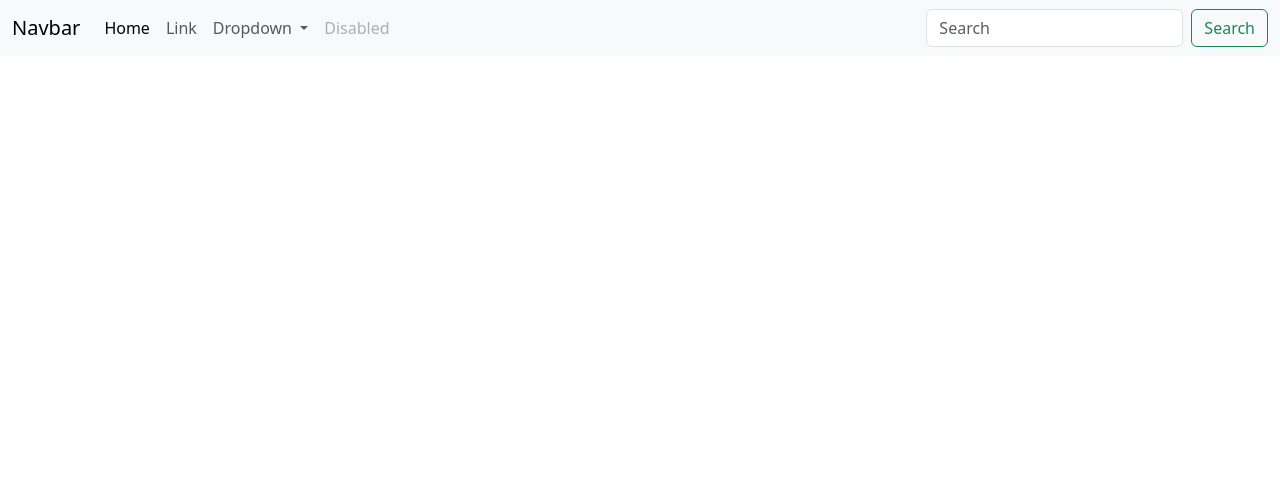
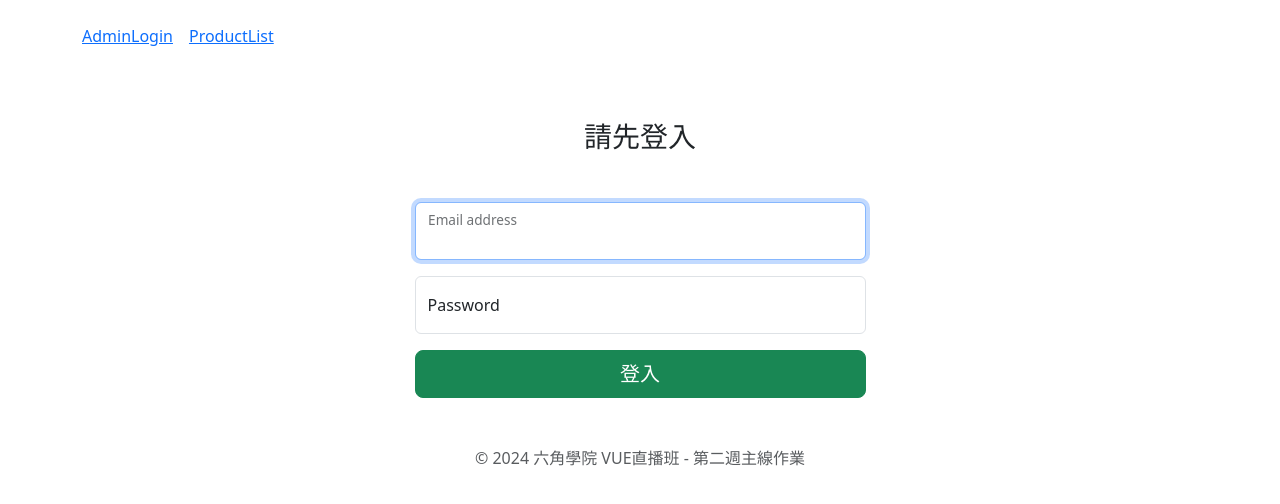
Before and after one commit to PinyiW0/2024vueProject, a Vue app: page /#/LoginView in a window 1280 px wide. Shown: the top 504 px of the page. Built offline with nearby package versions, Linux system fonts and the light colour scheme; what vue-loading-overlay, vue-sweetalert2 would draw is missing.

Commit message:
docs: 🧸 新增第二週主線範圍

```diff
--- a/src/App.vue
+++ b/src/App.vue
@@ -1,47 +1,23 @@
-<script setup>
+<script>
 import { RouterLink, RouterView } from 'vue-router'
 import HelloWorld from './components/HelloWorld.vue'
+export default {
+  mounted() {
+    console.log(this.$bs)
+  }
+}
 </script>
 
 <template>
   <header>
-    <nav class="navbar navbar-expand-lg bg-body-tertiary">
-    <div class="container-fluid">
-      <a class="navbar-brand" href="#">Navbar</a>
-      <button class="navbar-toggler" type="button" data-bs-toggle="collapse" data-bs-target="#navbarSupportedContent" aria-controls="navbarSupportedContent" aria-expanded="false" aria-label="Toggle navigation">
-        <span class="navbar-toggler-icon"></span>
-      </button>
-      <div class="collapse navbar-collapse" id="navbarSupportedContent">
-        <ul class="navbar-nav me-auto mb-2 mb-lg-0">
-          <li class="nav-item">
-            <a class="nav-link active" aria-current="page" href="#">Home</a>
-          </li>
-          <li class="nav-item">
-            <a class="nav-link" href="#">Link</a>
-          </li>
-          <li class="nav-item dropdown">
-            <a class="nav-link dropdown-toggle" href="#" role="button" data-bs-toggle="dropdown" aria-expanded="false">
-              Dropdown
-            </a>
-            <ul class="dropdown-menu">
-              <li><a class="dropdown-item" href="#">Action</a></li>
-              <li><a class="dropdown-item" href="#">Another action</a></li>
-              <li><hr class="dropdown-divider"></li>
-              <li><a class="dropdown-item" href="#">Something else here</a></li>
-            </ul>
-          </li>
-          <li class="nav-item">
-            <a class="nav-link disabled" aria-disabled="true">Disabled</a>
-          </li>
-        </ul>
-        <form class="d-flex" role="search">
-          <input class="form-control me-2" type="search" placeholder="Search" aria-label="Search">
-          <button class="btn btn-outline-success" type="submit">Search</button>
-        </form>
+   <div class="container">
+        <nav class="my-4">
+          <!-- <RouterLink class="me-3 my-3" to="/">Home</RouterLink>
+          <RouterLink class="me-3 my-3" to="/about">About</RouterLink> -->
+          <RouterLink class="me-3 my-3" to="/LoginView">AdminLogin</RouterLink>
+          <RouterLink to="/productList">ProductList</RouterLink>
+        </nav>
       </div>
-    </div>
-  </nav>
-
   </header>
 
   <RouterView />
--- a/src/main.js
+++ b/src/main.js
@@ -1,5 +1,5 @@
 import './assets/scss/all.scss'
-import 'bootstrap'
+import * as bootstrap from 'bootstrap'
 
 import { createApp } from 'vue'
 import { createPinia } from 'pinia'
@@ -23,5 +23,6 @@ app.use(router)
 app.use(VueAxios, axios)
 app.use(VueSweetalert2)
 app.use(LoadingPlugin)
+app.config.globalProperties.$bs = bootstrap
 
 app.mount('#app')
--- a/src/router/index.js
+++ b/src/router/index.js
@@ -1,9 +1,20 @@
 import { createRouter, createWebHashHistory } from 'vue-router'
-// import HomeView from '../views/HomeView.vue'
+import LoginView from '../views/admin/LoginView.vue';
+import ProductList from '../views/admin/ProductListView.vue';
 
 const router = createRouter({
   history: createWebHashHistory(import.meta.env.BASE_URL),
   routes: [
+    {
+      path: '/LoginView',
+      name: 'LoginView',
+      component: () => import('../views/admin/LoginView.vue')
+    },
+    {
+      path: '/ProductList',
+      name: 'ProductListView',
+      component: () => import('../views/admin/ProductListView.vue')
+    }
     // {
     //   path: '/',
     //   name: 'home',
--- /dev/null
+++ b/src/views/admin/LoginView.vue
@@ -0,0 +1,74 @@
+<template>
+  <div id="app">
+    <div class="container">
+      <div class="row justify-content-center">
+        <h1 class="h3 my-5 font-weight-normal text-center">
+          請先登入
+        </h1>
+        <div class="col-8 col-md-6 col-xl-5">
+          <form id="form" class="form-signin" @submit.prevent="login">
+            <div class="form-floating mb-3">
+              <input type="email" class="form-control" v-model="user.username" id="username"
+                placeholder="name@example.com" required autofocus>
+              <label for="username">Email address</label>
+            </div>
+            <div class="form-floating">
+              <input type="password" class="form-control" v-model="user.password" id="password" placeholder="Password"
+                required>
+              <label for="password">Password</label>
+            </div>
+            <button class="btn btn-lg btn-success w-100 mt-3" type="submit">
+              登入
+            </button>
+          </form>
+        </div>
+      </div>
+      <p class="mt-5 mb-3 text-muted text-center">
+        &copy; 2024 六角學院 VUE直播班 - 第二週主線作業
+      </p>
+    </div>
+  </div>
+</template>
+
+
+<script>
+import { RouterView } from 'vue-router'
+const { VITE_URL, VITE_PATH } = import.meta.env
+export default {
+  data() {
+    return {
+      user: {
+        "username": '',
+        "password": '',
+      }
+    };
+  },
+  methods: {
+    login() {
+      this.axios.post(`${VITE_URL}V2/admin/signin`, this.user)
+        .then((res) => {
+          if (!res) {
+            alert('不得填入空資訊');
+            return;
+          }
+
+          if (res.status === 200) {
+            //使用解構方式取出 token 和有效時間資料
+            const { token, expired } = res.data;
+            //儲存在 cookie 裡面
+            document.cookie = `leleToken=${token}; expires=${new Date(expired)};`;
+            //顯示登入成功
+            window.alert('登入成功');
+            //切換分頁
+            this.$router.push({ name: 'ProductListView' });
+          } else {
+            this.$message.error('登入失敗');
+          }
+        })
+        .catch((err) => {
+          alert(err.response.data.message);
+        });
+    },
+  },
+}
+</script>
--- /dev/null
+++ b/src/views/admin/ProductListView.vue
@@ -0,0 +1,128 @@
+<template>
+  <main>
+    <div id="app">
+      <div class="container">
+        <div class="row py-3">
+          <div class="col-md-6">
+            <h1>產品列表</h1>
+            <table class="table table-hover mt-4">
+              <thead>
+                <tr>
+                  <th width="150">產品名稱</th>
+                  <th width="120">
+                    原價
+                  </th>
+                  <th width="120">
+                    售價
+                  </th>
+                  <th width="150">
+                    是否啟用
+                  </th>
+                  <th width="120">
+                    查看細節
+                  </th>
+                </tr>
+              </thead>
+              <tbody>
+                <tr v-for="(item) in products" :key="item.id">
+                  <td width="150">{{ item.title }}</td>
+                  <td width="120">
+                    {{ item.origin_price }}
+                  </td>
+                  <td width="120">
+                    {{ item.price }}
+                  </td>
+                  <td width="150">
+                    <span v-if="item.is_enabled" class="text-success">啟用</span>
+                    <span v-else>未啟用</span>
+                  </td>
+                  <td width="120">
+                    <button @click="tempProduct = item" type="button" class="btn btn-primary">查看細節</button>
+                  </td>
+                </tr>
+              </tbody>
+            </table>
+            <p>目前有 <span>{{ products.length }}</span> 項產品</p>
+          </div>
+          <div class="col-md-6">
+            <h2>單一產品細節</h2>
+            <template v-if="tempProduct.title">
+              <div class="card mb-3">
+                <img :src="tempProduct.imageUrl" class="card-img-top primary-image" alt="主圖">
+                <div class="card-body">
+                  <h5 class="card-title">
+                    {{ tempProduct.title }}
+                    <span class="badge bg-primary ms-2">{{ tempProduct.category }}</span>
+                  </h5>
+                  <p class="card-text">商品描述：{{ tempProduct.description }}</p>
+                  <p class="card-text">商品內容：{{ tempProduct.content }}</p>
+                  <div class="d-flex">
+                    <p class="card-text me-2">{{ tempProduct.price }}</p>
+                    <p class="card-text text-secondary"><del>{{ tempProduct.origin_price }}</del></p>
+                    元 / {{ tempProduct.unit }}
+                  </div>
+                </div>
+              </div>
+              <template>
+                <span v-for="(img, id) in tempProduct.imagesUrl" :key="id">
+                  <img :src="img" alt="`${tempProduct.category}照片`" class="images m-2">
+                </span>
+              </template>
+            </template>
+            <p class="text-secondary" v-else>請選擇一個商品查看</p>
+          </div>
+        </div>
+      </div>
+    </div>
+
+  </main>
+</template>
+
+<script>
+import { RouterView } from 'vue-router';
+import axios from 'axios';
+const { VITE_URL, VITE_PATH } = import.meta.env
+export default {
+  data() {
+    return {
+      products: [],
+      tempProduct: {},
+    };
+  },
+
+  methods: {
+    checkAdmin() {
+      //取得token
+      const token = document.cookie.replace(/(?:(?:^|.*;\s*)leleToken\s*=\s*([^;]*).*$)|^.*$/, '$1');
+      //預設帶入token
+      axios.defaults.headers.common['Authorization'] = token;
+
+      this.axios.post(`${VITE_URL}V2/api/user/check`)
+        .then((res) => {
+          this.getProducts();
+        })
+        .catch((err) => {
+          alert(err.response.data.message);
+          this.$router.push({ name: 'LoginView' });
+        })
+    },
+    getProducts() {
+      this.axios.get(`${VITE_URL}V2/api/${VITE_PATH}/admin/products`)
+        .then((res) => {
+          this.products = res.data.products;
+        })
+        .catch((err) => {
+          alert(err.response.data.message);
+        })
+    },
+    openProduct(item) {
+      this.tempProduct = item;
+    }
+  },
+
+  mounted() {
+    this.checkAdmin()
+  },
+}
+
+</script>
--- a/vite.config.js
+++ b/vite.config.js
@@ -5,6 +5,7 @@ import vue from '@vitejs/plugin-vue'
 
 // https://vitejs.dev/config/
 export default defineConfig({
+  base:'/2024vueProject/',
   plugins: [
     vue(),
   ],
```
Also changed, not shown: src/views/front/HomeViews.vue (added).
